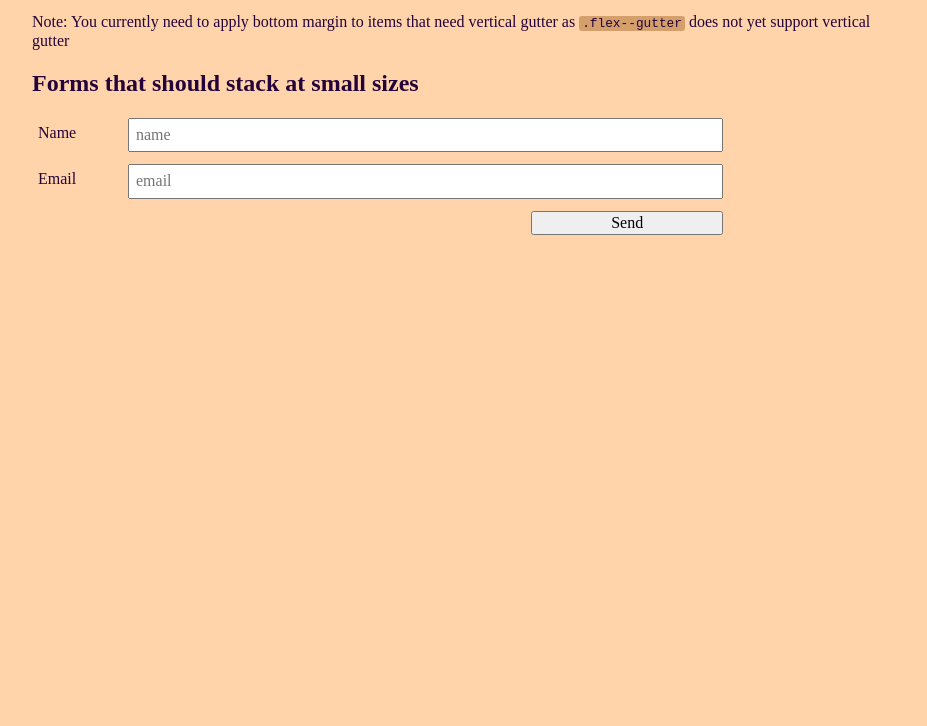
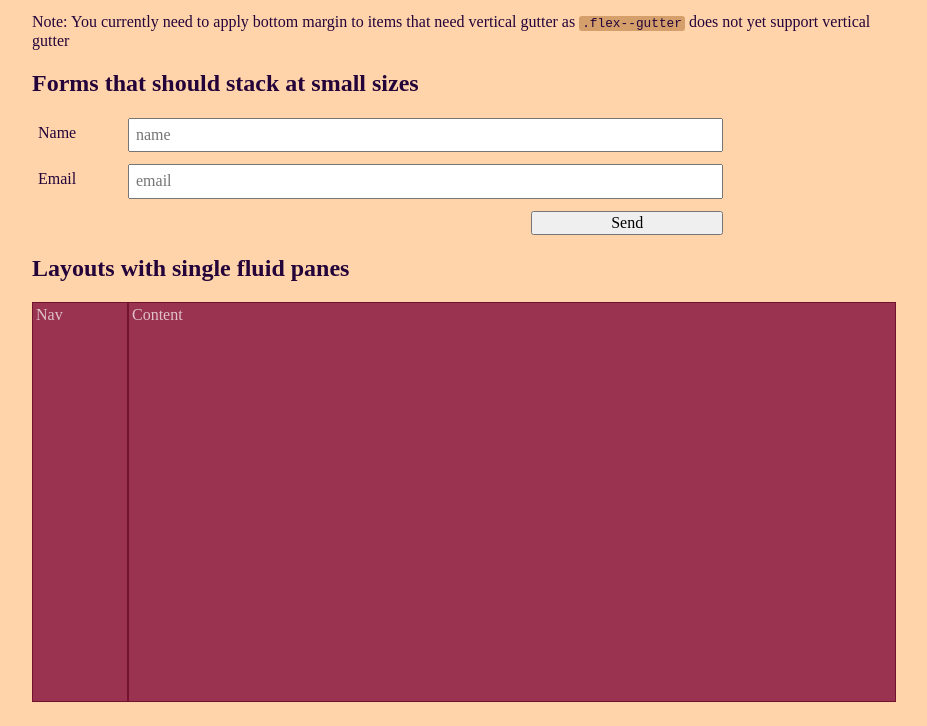
Before and after one commit to jonotron/muscles.css, a website: page example/ui.html in a window 1280 px wide. Shown: the part 889-1615 px from the top of the page, without its empty margins (176-1103 px from the left). Before the commit the page ends 1148 px from the top, so only its background shows below. Drawn offline with nearby package versions, Linux system fonts and the light colour scheme.

Commit message:
layouts with single fluid panes

```diff
--- a/example/ui.html
+++ b/example/ui.html
@@ -79,5 +79,12 @@
     <div class="flex flex--end container--80">
       <button class="u-fb2x">Send</button>
     </div>
+
+    <h2>Layouts with single fluid panes</h2>
+
+    <div class="flex flex--ac-stretch container--tall">
+      <div class="box u-fb1x u-fs0">Nav</div>
+      <div class="box u-fg1">Content</div>
+    </div>
   </div></body>
 </html>
```
